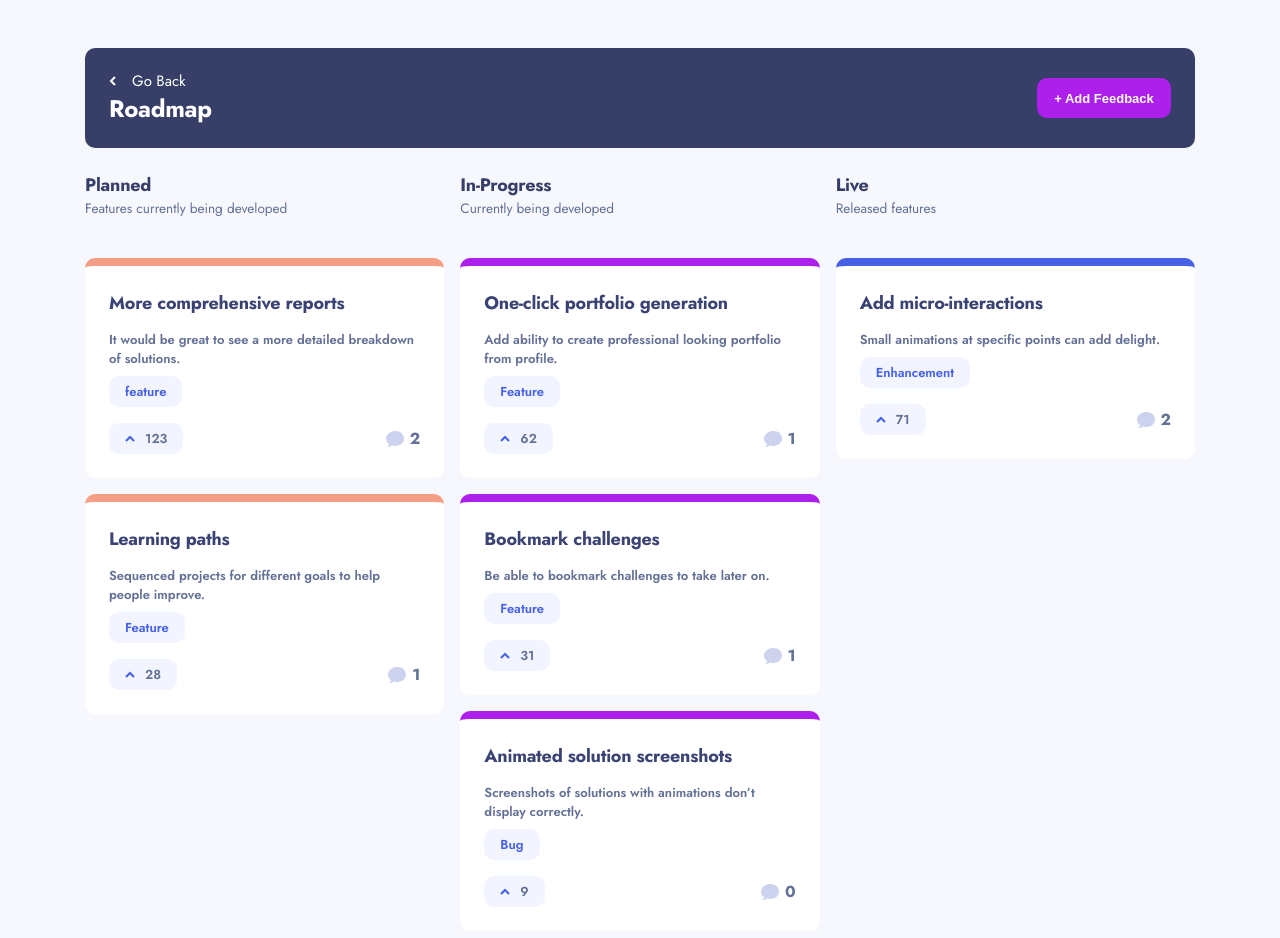
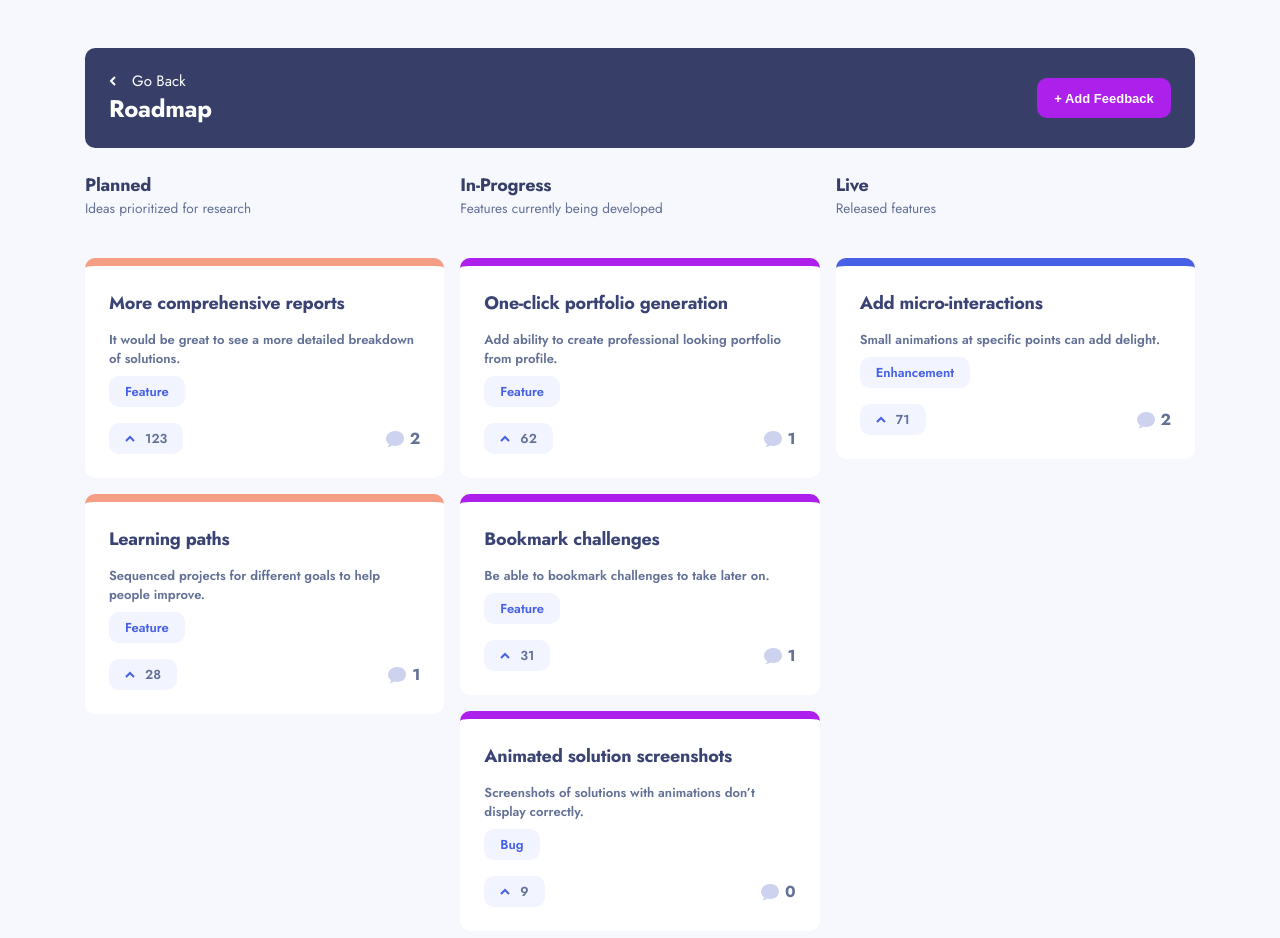
Before and after one commit to Griffmatt/product-feedback-app, a React (Vite) app: page /roadmap in a window 1280 px wide. Shown: the top 938 px of the page. Built offline with nearby package versions, Linux system fonts and the light colour scheme.

Commit message:
fixed bugs

```diff
--- a/public/data.json
+++ b/public/data.json
@@ -206,9 +206,9 @@
     {
       "id": 7,
       "title": "More comprehensive reports",
-      "category": "feature",
+      "category": "Feature",
       "upvotes": 123,
-      "status": "planned",
+      "status": "Planned",
       "description": "It would be great to see a more detailed breakdown of solutions.",
       "comments": [
         {
--- a/src/App.tsx
+++ b/src/App.tsx
@@ -10,8 +10,10 @@ import Roadmap from "./pages/roadmap";
 import Suggestions from "./pages/suggestions";
 
 import { Routes, Route, useParams } from "react-router-dom";
+
 import { FeatureContextProvider } from "./context/currentFeature";
 import { SortByContextProvider } from "./context/sortBySuggestions";
+import { ModalContextProvider } from "./context/modalSelectMenu";
 
 function App() {
   const dispatch = useDispatch();
@@ -31,6 +33,7 @@ function App() {
   return (
     <FeatureContextProvider>
       <SortByContextProvider>
+        <ModalContextProvider>
           <Routes>
             <Route path="/" element={<Suggestions />} />
             <Route path="/add-new-feedback" element={<NewFeedback />} />
@@ -38,6 +41,7 @@ function App() {
             <Route path="/:id" element={<FeedbackId />} />
             <Route path="/roadmap" element={<Roadmap />} />
           </Routes>
+        </ModalContextProvider>
       </SortByContextProvider>
     </FeatureContextProvider>
   );
--- a/src/components/SuggestionsCard.tsx
+++ b/src/components/SuggestionsCard.tsx
@@ -11,15 +11,11 @@ interface props {
 }
 
 function SuggestionsCard({ suggestion }: props) {
+
   const [active, setActive] = useState(false);
 
   const dispatch = useDispatch();
   const user = useSelector(selectUser);
-
-  const commentsMemo = useMemo(
-    () => totalComments(suggestion.comments),
-    [suggestion.comments]
-  );
 
   const handleUpVote = (e: React.MouseEvent) => {
     e.stopPropagation();
@@ -77,7 +73,7 @@ function SuggestionsCard({ suggestion }: props) {
             fill-rule="nonzero"
           />
         </svg>
-        <p>{commentsMemo}</p>
+        <p>{totalComments(suggestion.comments)}</p>
       </div>
     </div>
   );
--- a/src/components/ui/ModalSelectInput.tsx
+++ b/src/components/ui/ModalSelectInput.tsx
@@ -1,4 +1,6 @@
 import React, { useState, useEffect } from "react";
+
+import { useModal } from "../../context/modalSelectMenu"
 
 interface props {
   options: string[],
@@ -10,11 +12,12 @@ interface props {
 
 function ModalSelectInput({ options, defaultValue, name, register }: props) {
 
-  const [selectedOption, setSelectedOption] = useState<string>();
-  const [menuOpen, setMenuOpen] = useState(false)
+  const [selectedOption, setSelectedOption] = useState("");
+
+  const { menuOpen, setMenuOpen } = useModal()
 
   const handleShown = () =>{
-    setMenuOpen(!menuOpen)
+    setMenuOpen(menuOpen === name? "" : name)
   }
 
   const handleChange = (option: string) =>{
@@ -39,7 +42,7 @@ function ModalSelectInput({ options, defaultValue, name, register }: props) {
               fill-rule="evenodd" />
           </svg>
         </div><div
-          className={`${menuOpen ? "select__menu--active" : ""} select__menu select__menu--modal`}
+          className={`${menuOpen === name ? "select__menu--active" : ""} select__menu select__menu--modal`}
         >
             {options.map((option: string) => {
               return (
--- /dev/null
+++ b/src/context/modalSelectMenu.tsx
@@ -0,0 +1,29 @@
+import React, { createContext, useContext, ReactNode, useState } from 'react'
+
+interface ContextProviderProps{
+    children: ReactNode
+}
+
+interface ContextType{
+    menuOpen: string,
+    setMenuOpen: React.Dispatch<string>
+}
+
+
+const ModalContext = createContext({} as ContextType)
+
+export function useModal() {
+  return useContext(ModalContext)
+}
+
+
+export function ModalContextProvider({ children }: ContextProviderProps){
+
+    const [menuOpen, setMenuOpen] = useState("")
+
+    return (
+        <ModalContext.Provider value={{setMenuOpen, menuOpen}}>
+            {children}
+        </ModalContext.Provider>
+    )
+}
--- a/src/pages/edit-feedback/index.tsx
+++ b/src/pages/edit-feedback/index.tsx
@@ -24,7 +24,7 @@ function EditFeedback() {
       <BackButton/>
       <div className="modal">
       <svg width="40" height="40" xmlns="http://www.w3.org/2000/svg" className="modal__image"><defs><radialGradient cx="103.9%" cy="-10.387%" fx="103.9%" fy="-10.387%" r="166.816%" id="a"><stop stop-color="#E84D70" offset="0%"/><stop stop-color="#A337F6" offset="53.089%"/><stop stop-color="#28A7ED" offset="100%"/></radialGradient></defs><g fill="none" fill-rule="evenodd"><circle fill="url(#a)" cx="20" cy="20" r="20"/><path d="M19.512 15.367l4.975 4.53-3.8 5.54L11.226 29l4.485-4.1c.759.275 1.831.026 2.411-.594a1.958 1.958 0 00-.129-2.82c-.836-.745-2.199-.745-2.964.068-.57.607-.767 1.676-.44 2.381L11 28.713c.255-1.06.683-2.75 1.115-4.436l.137-.531c.658-2.563 1.287-4.964 1.287-4.964l5.973-3.415zM23.257 12L28 16.443l-2.584 2.606-4.89-4.583L23.257 12z" fill="#FFF" fill-rule="nonzero"/></g></svg>
-        <h3>Editing 'add a dark theme'</h3>
+        <h3>Editing '{currentSuggestion?.title}'</h3>
         {currentSuggestion && <FeedbackContent suggestion={currentSuggestion}/>}
       </div>
     </div>
--- /dev/null
+++ b/src/pages/roadmap/RoadmapCards.tsx
@@ -0,0 +1,35 @@
+import React from 'react'
+import { Link } from "react-router-dom"
+
+import { suggestions } from '../../utilities/interfaces';
+
+import RoadmapCard from './RoadmapCard';
+
+interface props{
+    activeNav: string,
+    suggestion: suggestions[],
+    info: {
+        title: string,
+        description: string
+    }
+}
+
+function RoadmapCards({activeNav, suggestion, info}: props) {
+  return (
+    <div className={`roadmap__cards ${activeNav==="Planned"? "roadmap__cards--active": ""}`}>
+        <div className="roadmap__title">
+        <h3>{info.title}</h3>
+        <p>{info.description}</p>
+        </div>
+        {suggestion.map((suggestion:suggestions)=>{
+        return(
+            <Link to={`/${suggestion.id}`}>
+                <RoadmapCard suggestion={suggestion} color={info.title}/>
+            </Link>
+            )
+        })}
+    </div>
+  )
+}
+
+export default RoadmapCards
--- a/src/pages/roadmap/index.tsx
+++ b/src/pages/roadmap/index.tsx
@@ -4,9 +4,11 @@ import { Link } from "react-router-dom"
 
 import AddFeedbackButton from '../../components/ui/AddFeedbackButton'
 import BackButton from '../../components/ui/BackButton'
+import RoadmapCard from './RoadmapCard';
+import RoadmapCards from './RoadmapCards';
+
 import { selectSuggestions } from "../../redux/suggestionsSlice";
 import { useSelector } from "react-redux";
-import RoadmapCard from './RoadmapCard';
 
 function Roadmap() {
 
@@ -30,50 +32,9 @@ function Roadmap() {
       </div>
       <div className="roadmap__content">
         <div className="roadmap__grid">
-          {suggestions &&
-          <div className={`roadmap__cards ${activeNav==="Planned"? "roadmap__cards--active": ""}`}>
-            <div className="roadmap__title">
-              <h3>Planned</h3>
-              <p>Features currently being developed</p>
-            </div>
-            {suggestions.filter(suggestion=> suggestion.status.toLowerCase() === "planned").map(suggestion=>{
-              return(
-                <Link to={`/${suggestion.id}`}>
-                  <RoadmapCard suggestion={suggestion} color="Planned"/>
-                </Link>
-                )
-            })}
-          </div>}
-          {suggestions &&
-          <div className={`roadmap__cards ${activeNav==="In-Progress"? "roadmap__cards--active": ""}`}>
-            <div className="roadmap__title">
-              <h3>In-Progress</h3>
-              <p>Currently being developed</p>
-            </div>
-            {suggestions.filter(suggestion=> suggestion.status.toLowerCase() === "in-progress").map(suggestion=>{
-              return(
-                <React.Fragment key={suggestion.id}>
-                <Link to={`/${suggestion.id}`}>
-                  <RoadmapCard suggestion={suggestion} color="In-Progress"/>
-                </Link>
-                </React.Fragment>
-                )
-            })}
-          </div>}
-          {suggestions &&
-          <div className={`roadmap__cards ${activeNav==="Live"? "roadmap__cards--active": ""}`}>
-            <div className="roadmap__title">
-              <h3>Live</h3>
-              <p>Released features</p>
-            </div>
-            {suggestions.filter(suggestion=> suggestion.status.toLowerCase() === "live").map(suggestion=>{
-              return(
-                <Link to={`/${suggestion.id}`}>
-                  <RoadmapCard suggestion={suggestion} color="Live"/>
-                </Link>
-              )
-            })}
-          </div>}
+          {suggestions && <RoadmapCards activeNav={activeNav} suggestion={suggestions.filter(suggestion=> suggestion.status.toLowerCase() === "planned")} info={{title: "Planned", description:"Ideas prioritized for research"}}/>}
+          {suggestions && <RoadmapCards activeNav={activeNav} suggestion={suggestions.filter(suggestion=> suggestion.status.toLowerCase() === "in-progress")} info={{title: "In-Progress", description:"Features currently being developed"}}/>}
+          {suggestions && <RoadmapCards activeNav={activeNav} suggestion={suggestions.filter(suggestion=> suggestion.status.toLowerCase() === "live")} info={{title: "Live", description:"Released features"}}/>}
         </div>
       </div>
     </div>
```
Also changed, not shown: 1 other file (tests, documents, lock files or other folders). Lines whose indentation alone changed are shown as unchanged.
